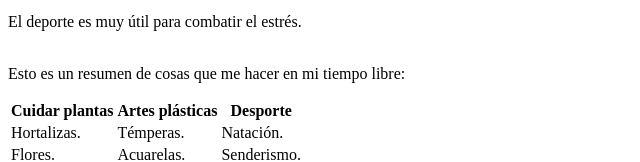
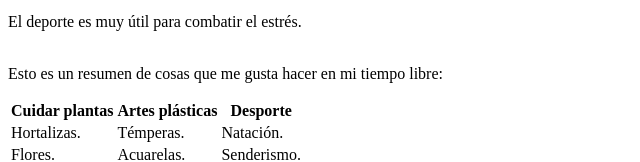
Before and after one commit to amadews23/LLSGI02, a plain HTML site: page index.html in a window 1280 px wide. Shown: the part 797-959 px from the top of the page, 0-640 px from the left. Drawn offline with Linux system fonts and the light colour scheme.

Commit message:
Update index.html

```diff
--- a/index.html
+++ b/index.html
@@ -18,7 +18,7 @@
 <p>La pintura y el dibujo son una manera de expresar las emociones del momento.</p>
 <p>El deporte es muy útil para combatir el estrés.
 <br></br></p>
-<p>Esto es un resumen de cosas que me hacer en mi tiempo libre:</p>
+<p>Esto es un resumen de cosas que me gusta hacer en mi tiempo libre:</p>
 <table>
 <tr>
 <th>Cuidar plantas</th>
```
